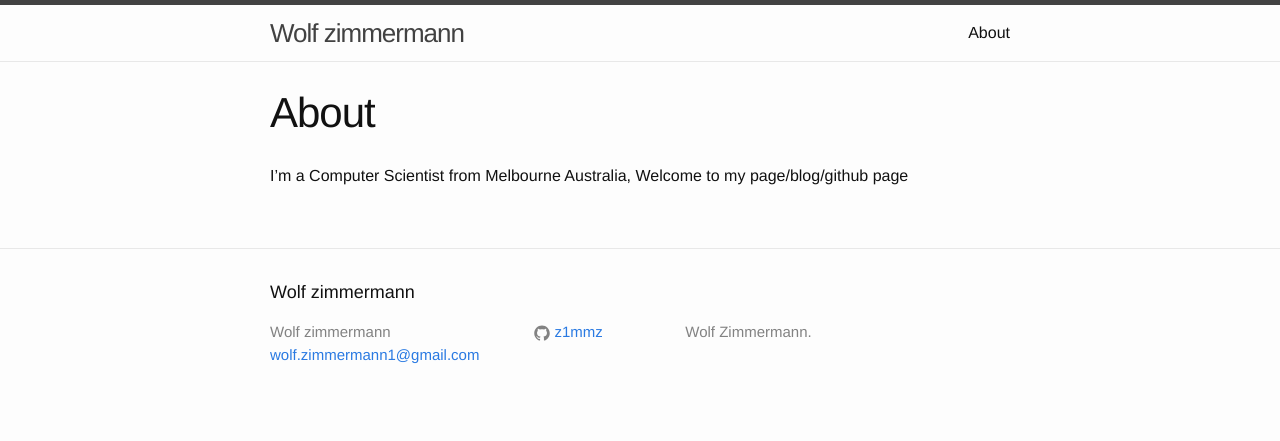
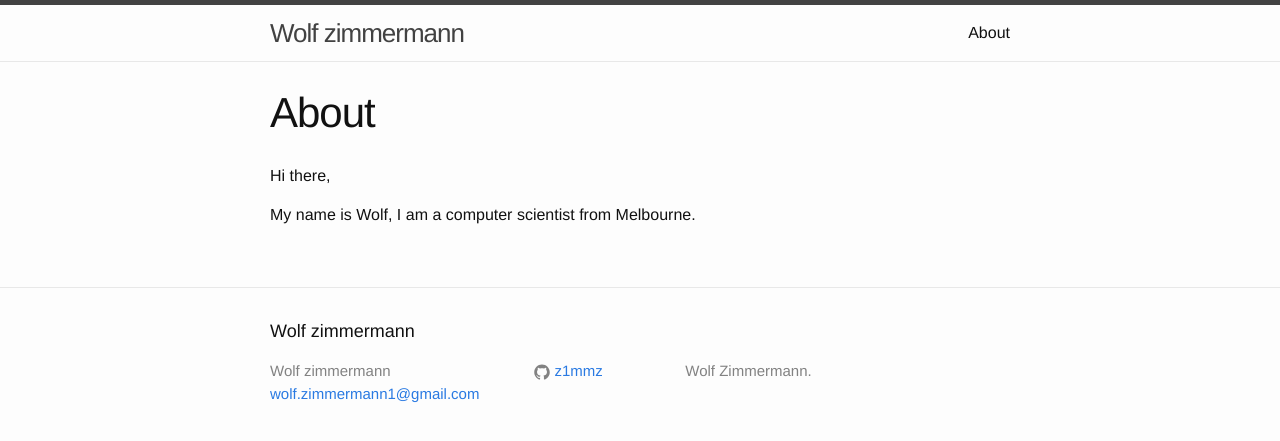
Before and after one commit to z1mmz/z1mmz.github.io, a Jekyll site: the page built from about.md, in a window 1280 px wide. Shown: the top 441 px of the page. Built offline with Jekyll 4.4.1, drawn with Linux system fonts in a browser that asks for light colours.

Commit message:
Update about.md

```diff
--- a/about.md
+++ b/about.md
@@ -2,6 +2,9 @@
 layout: page
 title: About
 permalink: /about/
+published: true
 ---
 
-I'm a Computer Scientist from Melbourne Australia, Welcome to my page/blog/github page
+Hi there,
+
+My name is Wolf, I am a computer scientist from Melbourne.
```
